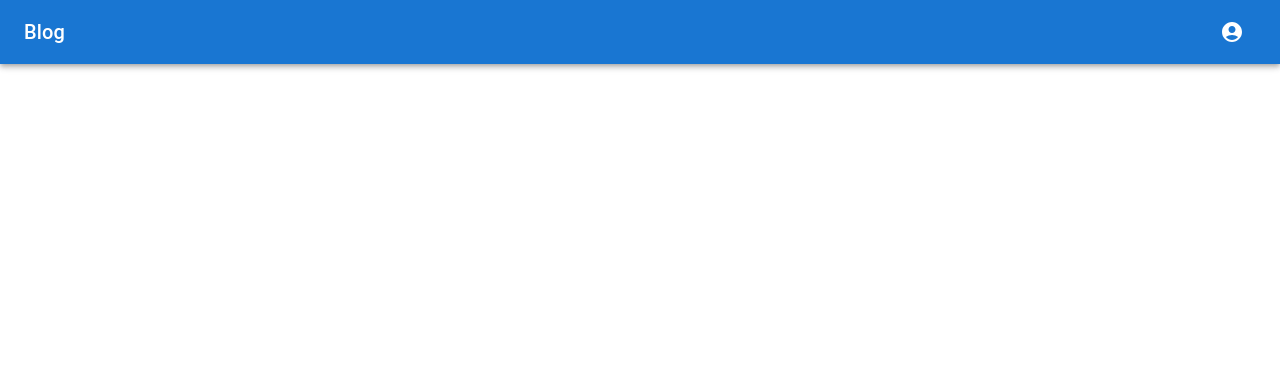
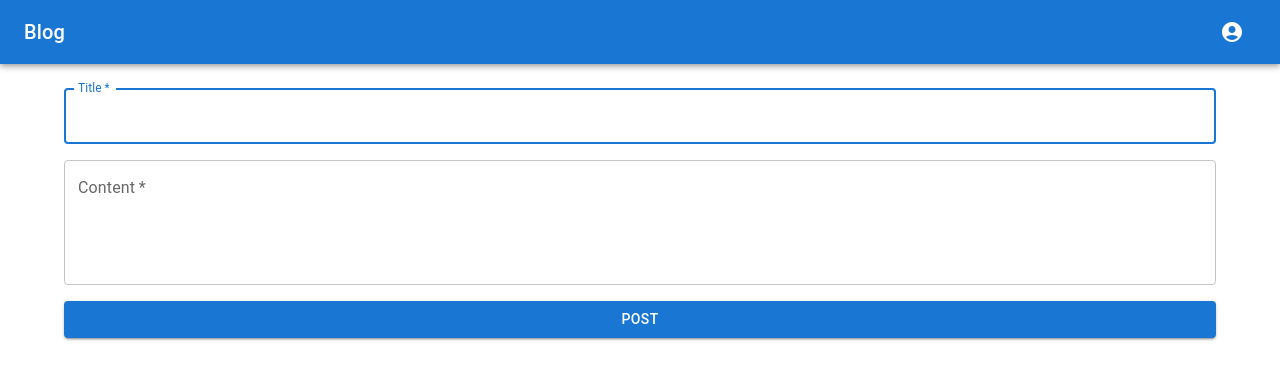
Before and after one commit to simon-vajda/blog-client, a React (Create React App) app: page /create in a window 1280 px wide. Before the commit this address had no page. Shown: the top 380 px of the page. Built offline with nearby package versions, Linux system fonts and the light colour scheme; sample sign-in values are in the browser's storage.

Commit message:
Create post page

```diff
--- /dev/null
+++ b/src/ApiConfig.js
@@ -0,0 +1,5 @@
+export const API_URL = "http://localhost:8080/api/v1";
+
+export const headers = (jwt) => ({
+  Authorization: `Bearer ${jwt}`,
+});
--- a/src/App.js
+++ b/src/App.js
@@ -4,8 +4,7 @@ import Login from "./components/Login";
 import { Layout } from "./components/Layout";
 import { useEffect, useState } from "react";
 import { UserContext } from "./UserContext";
-
-export const API_URL = "http://localhost:8080/api/v1";
+import CreatePost from "./components/CreatePost";
 
 export default function App() {
   const [currentUser, setCurrentUser] = useState(getUserFromStorage());
@@ -22,6 +21,7 @@ export default function App() {
           <Routes>
             <Route path="/login" element={<Login></Login>} />
             <Route path="/signup" element={<SignUp></SignUp>} />
+            <Route path="/create" element={<CreatePost></CreatePost>} />
           </Routes>
         </Layout>
       </BrowserRouter>
--- /dev/null
+++ b/src/components/CreatePost.js
@@ -0,0 +1,72 @@
+import { Button, Container, Stack, TextField } from "@mui/material";
+import { Box } from "@mui/system";
+import axios from "axios";
+import { useContext, useEffect, useState } from "react";
+import { useNavigate } from "react-router-dom";
+import { API_URL, headers } from "../ApiConfig";
+import { UserContext } from "../UserContext";
+
+export default function CreatePost() {
+  const [title, setTitle] = useState("");
+  const [content, setContent] = useState("");
+  const { currentUser, setCurrentUser } = useContext(UserContext);
+
+  const navigate = useNavigate();
+
+  useEffect(() => {
+    if (!currentUser) {
+      navigate("/login");
+    }
+  }, [currentUser, navigate]);
+
+  function onPost(e) {
+    e.preventDefault();
+
+    axios
+      .post(
+        API_URL + "/post",
+        { title, content },
+        { headers: headers(currentUser.token) }
+      )
+      .then(() => {
+        navigate("/");
+      })
+      .catch((error) => {
+        if (error.response.status === 401) {
+          setCurrentUser(null);
+          navigate("/login");
+        }
+      });
+  }
+
+  return (
+    <Container component="main">
+      <Stack spacing={2} sx={{ mt: 3 }} component="form" onSubmit={onPost}>
+        <TextField
+          id="title"
+          name="title"
+          label="Title"
+          required
+          autoFocus
+          value={title}
+          onChange={(e) => setTitle(e.target.value)}
+        />
+        <TextField
+          id="content"
+          name="content"
+          label="Content"
+          required
+          multiline
+          minRows={4}
+          maxRows={15}
+          value={content}
+          onChange={(e) => setContent(e.target.value)}
+        />
+
+        <Button type="submit" variant="contained" color="primary">
+          Post
+        </Button>
+      </Stack>
+    </Container>
+  );
+}
--- a/src/components/Login.js
+++ b/src/components/Login.js
@@ -15,7 +15,7 @@ import { useContext, useEffect, useState } from "react";
 import { NavLink, useLocation, useNavigate } from "react-router-dom";
 import { UserContext } from "../UserContext";
 import axios from "axios";
-import { API_URL } from "../App";
+import { API_URL } from "../ApiConfig";
 
 export default function Login() {
   const location = useLocation();
--- a/src/components/SignUp.js
+++ b/src/components/SignUp.js
@@ -12,7 +12,7 @@ import {
 import { useContext, useEffect, useState } from "react";
 import { NavLink, useNavigate } from "react-router-dom";
 import axios from "axios";
-import { API_URL } from "../App";
+import { API_URL } from "../ApiConfig";
 import { UserContext } from "../UserContext";
 
 export default function SignUp() {
```
